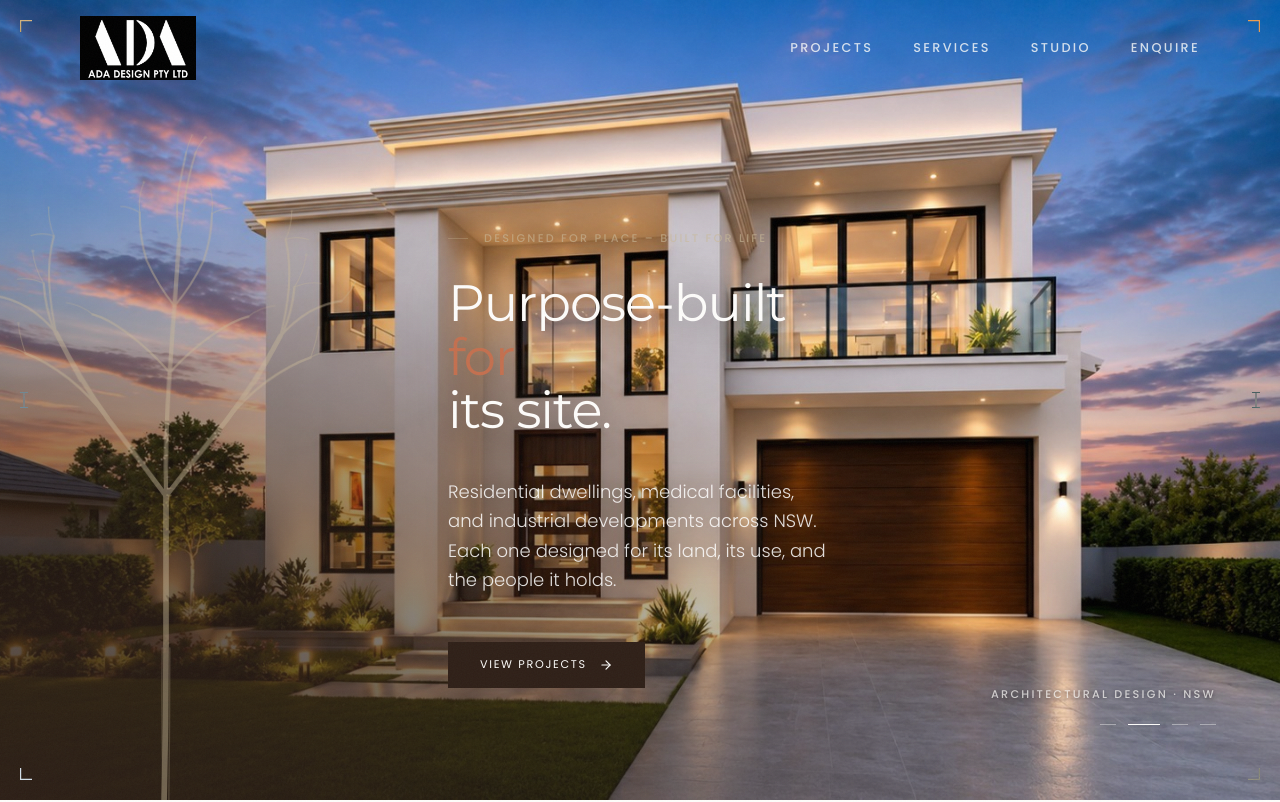
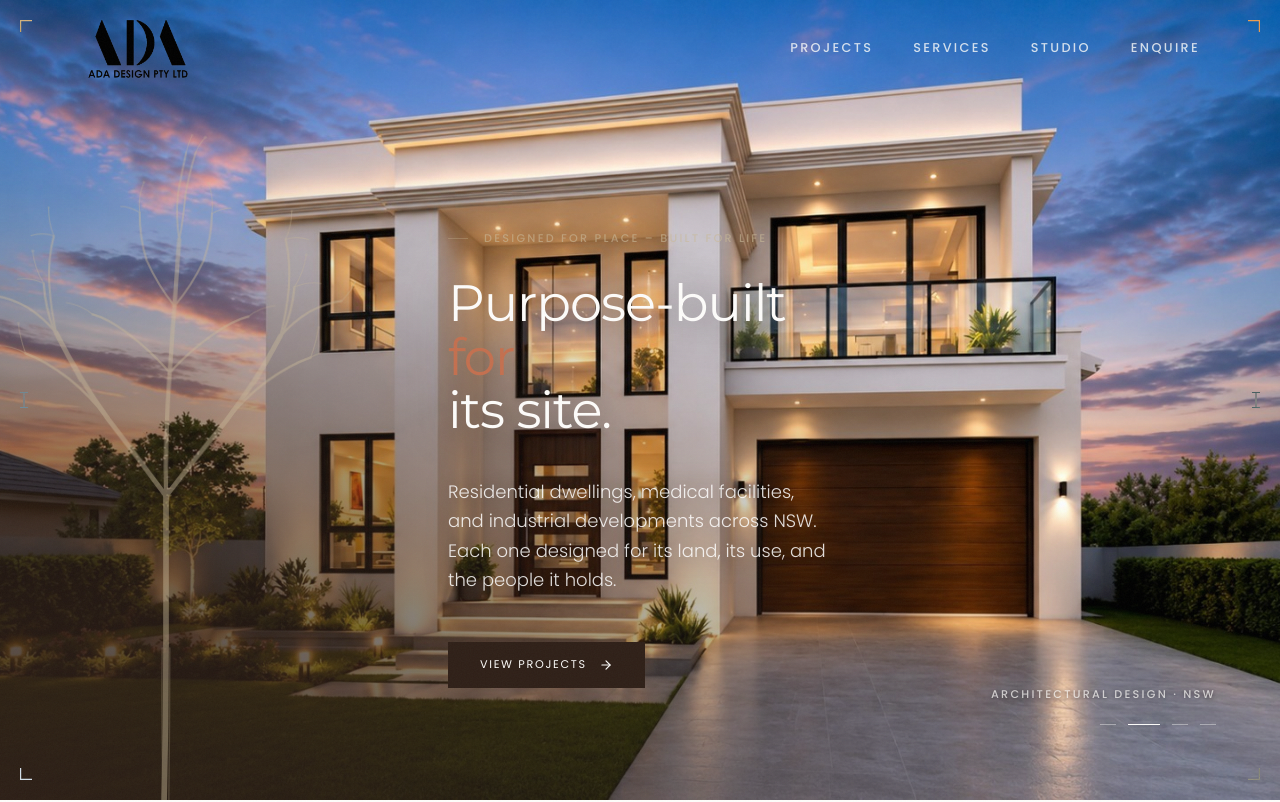
Before and after one commit to cybrixhub/ADA-design, a Next.js app: page / in a window 1280 px wide. Shown: the top 802 px of the page. Built offline with nearby package versions, Linux system fonts and the light colour scheme.

Commit message:
Logo: replace JPG with transparent PNG, remove white background
Convert ada-logo.jpg to ada-logo.png with white pixels as transparency
so the logo renders cleanly on any navbar background without a white box.
Remove the bg-white wrapper span and the invert conditional.

```diff
--- a/components/Footer.tsx
+++ b/components/Footer.tsx
@@ -15,7 +15,7 @@ export default function Footer() {
           {/* Brand */}
           <div className="md:col-span-1 md:pr-16">
             <Image
-              src="/ada-logo.jpg"
+              src="/ada-logo.png"
               alt="ADA Design"
               width={220}
               height={120}
--- a/components/Navigation.tsx
+++ b/components/Navigation.tsx
@@ -41,12 +41,12 @@ export default function Navigation() {
       <div className="container-wide flex items-center justify-between h-20 md:h-24">
         <Link href="/" aria-label="ADA Design" className="flex items-center">
           <Image
-            src="/ada-logo.jpg"
+            src="/ada-logo.png"
             alt="ADA Design"
             width={160}
             height={80}
             priority
-            className={`h-12 md:h-16 w-auto transition-all duration-500 ${transparent ? "invert" : ""}`}
+            className="h-12 md:h-16 w-auto"
           />
         </Link>
 
```
Also changed, not shown: public/ada-logo.png (added).
